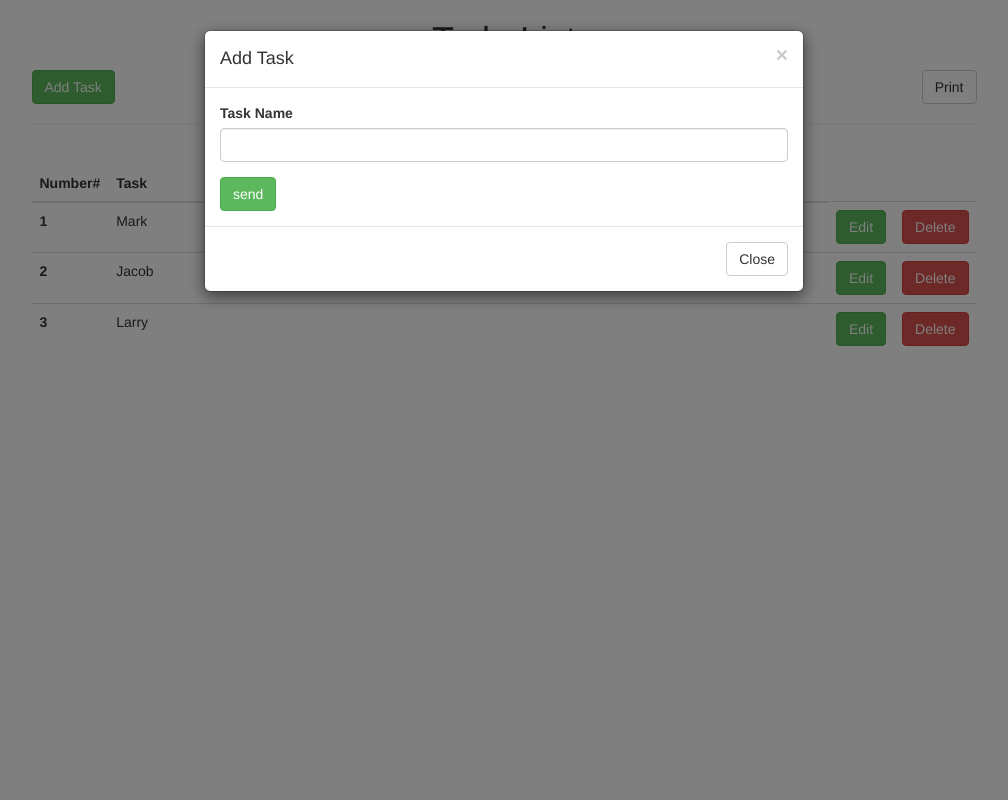
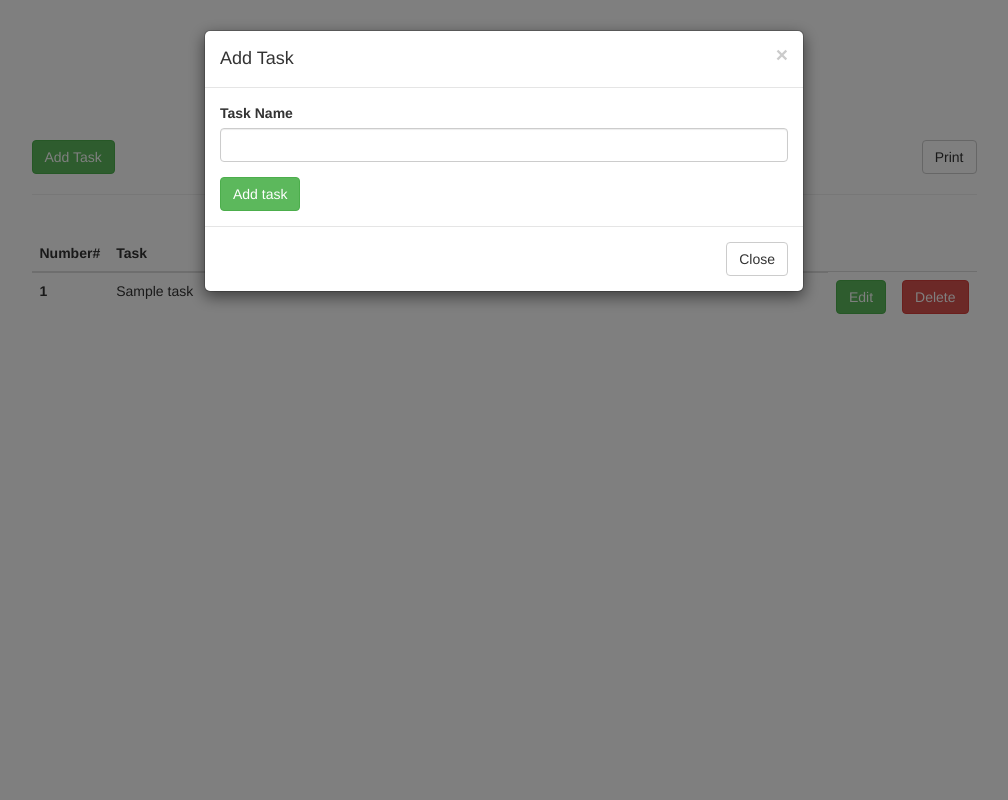
Before and after one commit to tiwarir1/CRUD-practice, a PHP site: page / in a window 1280 px wide, after a click on "Add Task". Shown: the whole page, without its empty margins (136-1144 px from the left). Run offline with PHP 8.4, Linux system fonts and the light colour scheme; tables that the repository leaves empty or names only in its code hold one stand-in row (values such as "Sample post").

Commit message:
Feat: edit and delete functions

```diff
--- a/db.php
+++ b/db.php
@@ -0,0 +1,11 @@
+<?php
+
+$db = new Mysqli;
+
+$db->connect('localhost','root','','crud');
+
+if(!$db){
+	echo "success";
+}
+
+?>
--- a/index.php
+++ b/index.php
@@ -1,4 +1,12 @@
 <!DOCTYPE html>
+<?php
+	include 'db.php';
+	$sql = "select * from tasks";
+	$rows = $db -> query($sql);
+
+
+ ?>
+
 <html>
 	<head>
 		<script src = "https://ajax.googleapis.com/ajax/libs/jquery/2.2.4/jquery.min.js"></script>
@@ -8,7 +16,7 @@
 	</head>
 	<body>
 		<div class="container">
-			<div class="row">
+			<div class="row" style = "margin-top: 70px;">
 				<center><h1>Todo List</h1></center>
 				<div class = "col-md-10 col-md-offset-1">
 					<button type = "button" data-target = "#myModal" data-toggle = "modal" class = "btn btn-success">Add Task</button>
@@ -26,13 +34,13 @@
 					        <h4 class="modal-title">Add Task</h4>
 					      </div>
 					      <div class="modal-body">
-					      	<form>
+					      	<form method = "post" action = "add.php">
 					      		<div class="form-group">
 					      			<label>Task Name</label>
 					      			<input type = "text" required name = "task" class = "form-control">
 					      		</div>
 
-					      		<input type="submit" name="send" value="send" class="btn btn-success">
+					      		<input type="submit" name="send" value="Add task" class="btn btn-success">
 					      	</form>
 					      </div>
 					      <div class="modal-footer">
@@ -52,23 +60,15 @@
 						</thead>
 						<tbody>
 							<tr>
-								<th scope="row">1</th>
-								<td class = "col-md-10">Mark</td>
-								<td><a href ="" class = "btn btn-success">Edit</a></td>
-								<td><a href ="" class = "btn btn-danger">Delete</a></td>
+								<?php while($row = $rows->fetch_assoc()):	?>
+
+								<th scope="row"><?php echo $row['id'] ?></th>
+								<td class = "col-md-10"><?php echo $row['name'] ?></td>
+								<td><a href ="update.php?id=<?php echo $row['id']; ?>" class = "btn btn-success">Edit</a></td>
+								<td><a href ="delete.php?id=<?php echo $row['id']; ?>" class = "btn btn-danger">Delete</a></td>
 							</tr>
-							<tr>
-								<th scope="row">2</th>
-								<td>Jacob</td>
-								<td><a href ="" class = "btn btn-success">Edit</a></td>
-								<td><a href ="" class = "btn btn-danger">Delete</a></td>
-							</tr>
-							<tr>
-								<th scope="row">3</th>
-								<td>Larry</td>
-								<td><a href ="" class = "btn btn-success">Edit</a></td>
-								<td><a href ="" class = "btn btn-danger">Delete</a></td>
-							</tr>
+							<?php endwhile; ?>
+
 						</tbody>
 					</table>
 				</div>
```
Also changed, not shown: add.php (+17 -0 lines), delete.php (+23 -0 lines), update.php (+47 -0 lines).
